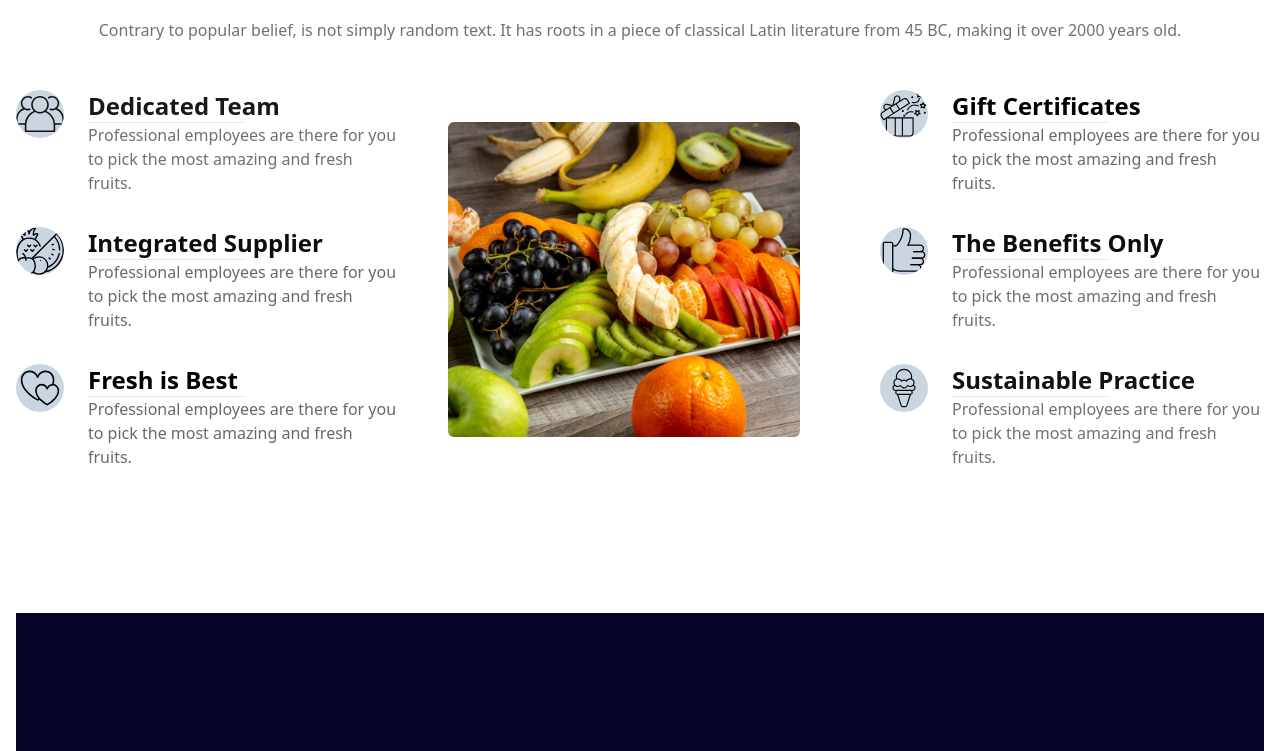
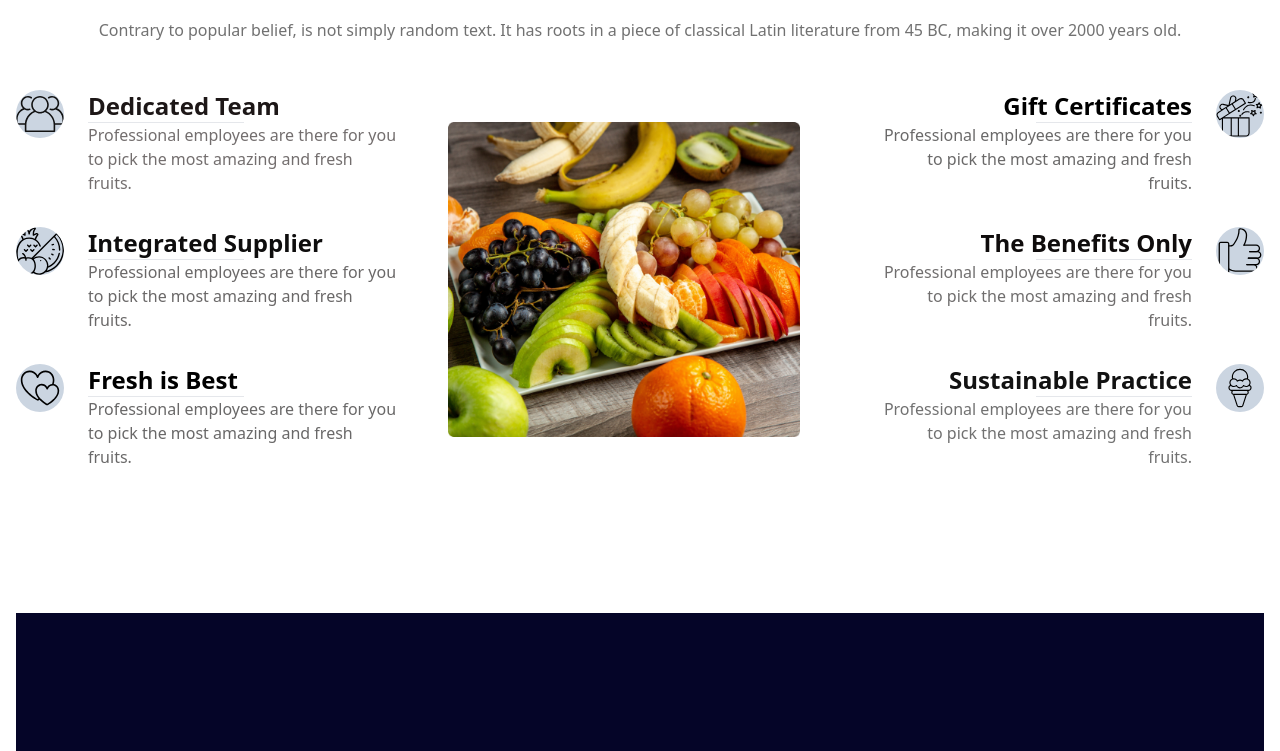
Before and after one commit to mdsaifullah6/fruit-shop, a plain HTML site: page index.html in a window 1280 px wide. Shown: the part 2650-3401 px from the top of the page. Drawn offline with nearby package versions, Linux system fonts and the light colour scheme.

Commit message:
hr ml-auto

```diff
--- a/index.html
+++ b/index.html
@@ -527,40 +527,41 @@
 
 
             <!-- left size-->
-        <div class="space-y-8 text-left">
+        <div class="space-y-8 text-right">
             <!-- text 1 -->
         <div class="flex gap-6">
-          <img class="w-12 h-12 bg-slate-300  rounded-full  " src="images/icons/gift-box 1.svg" alt="">
+
             <div>
                 <h1 class="text-[#000000] text-2xl font-bold">Gift Certificates</h1>
-                <hr class=" w-1/2">
+                <hr class=" w-1/2 ml-auto ">
                 <p class="text-[#07050599] text-base font-medium">
                     Professional employees are there for you to pick the most amazing and fresh fruits.
                 </p>
             </div>
+            <img class="w-12 h-12 bg-slate-300  rounded-full  " src="images/icons/gift-box 1.svg" alt="">
 
         </div>
         <!--text  2 -->
         <div class="flex gap-6">
-          <img class="w-12 h-12 bg-slate-300  rounded-full  " src="images/icons/like 1.svg " alt="">
+
             <div>
                 <h1 class="text-[#0f0c0c] text-2xl font-bold">The Benefits Only</h1>
-                <hr class=" w-1/2">
+                <hr class=" w-1/2 ml-auto">
                 <p class="text-[#100d0d99] text-base font-medium">
                     Professional employees are there for you to pick the most amazing and fresh fruits.
                 </p>
             </div>
-
+            <img class="w-12 h-12 bg-slate-300  rounded-full  " src="images/icons/like 1.svg " alt="">
         </div>
         <!--text 3 -->
         <div class="flex gap-6">
-          <img class="w-12 h-12 bg-slate-300  rounded-full  " src="images/icons/ice-cream 1.svg" alt="">
+
             <div>
                  <h1 class="text-[#121212] text-2xl font-bold">Sustainable Practice</h1>
-                 <hr class=" w-1/2">
+                 <hr class=" w-1/2 ml-auto">
                  <p class="text-[#12121299] text-base font-medium"> Professional employees are there for you to pick the most amazing and fresh fruits.</p>
              </div>
-
+             <img class="w-12 h-12 bg-slate-300  rounded-full  " src="images/icons/ice-cream 1.svg" alt="">
           </div>
 
         </div>
```
